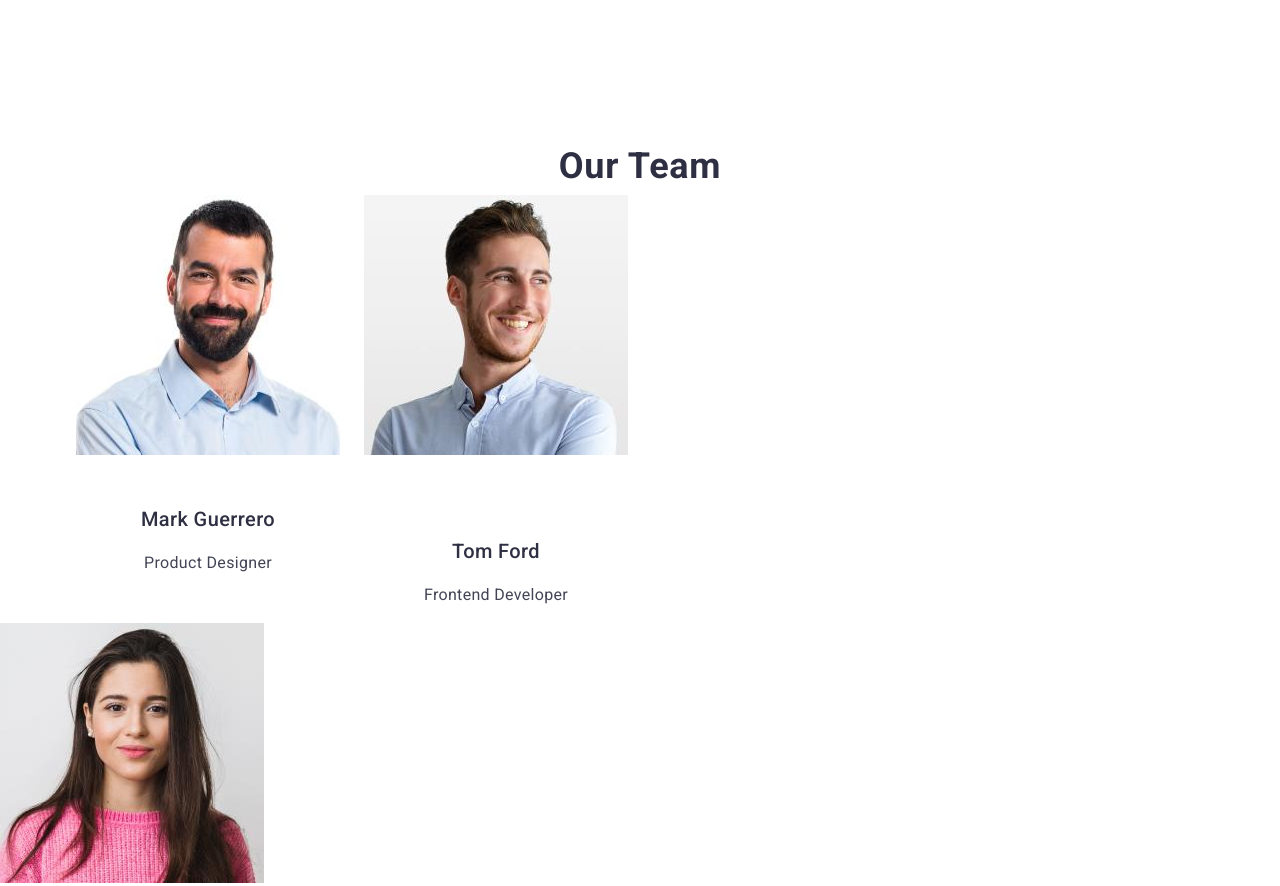
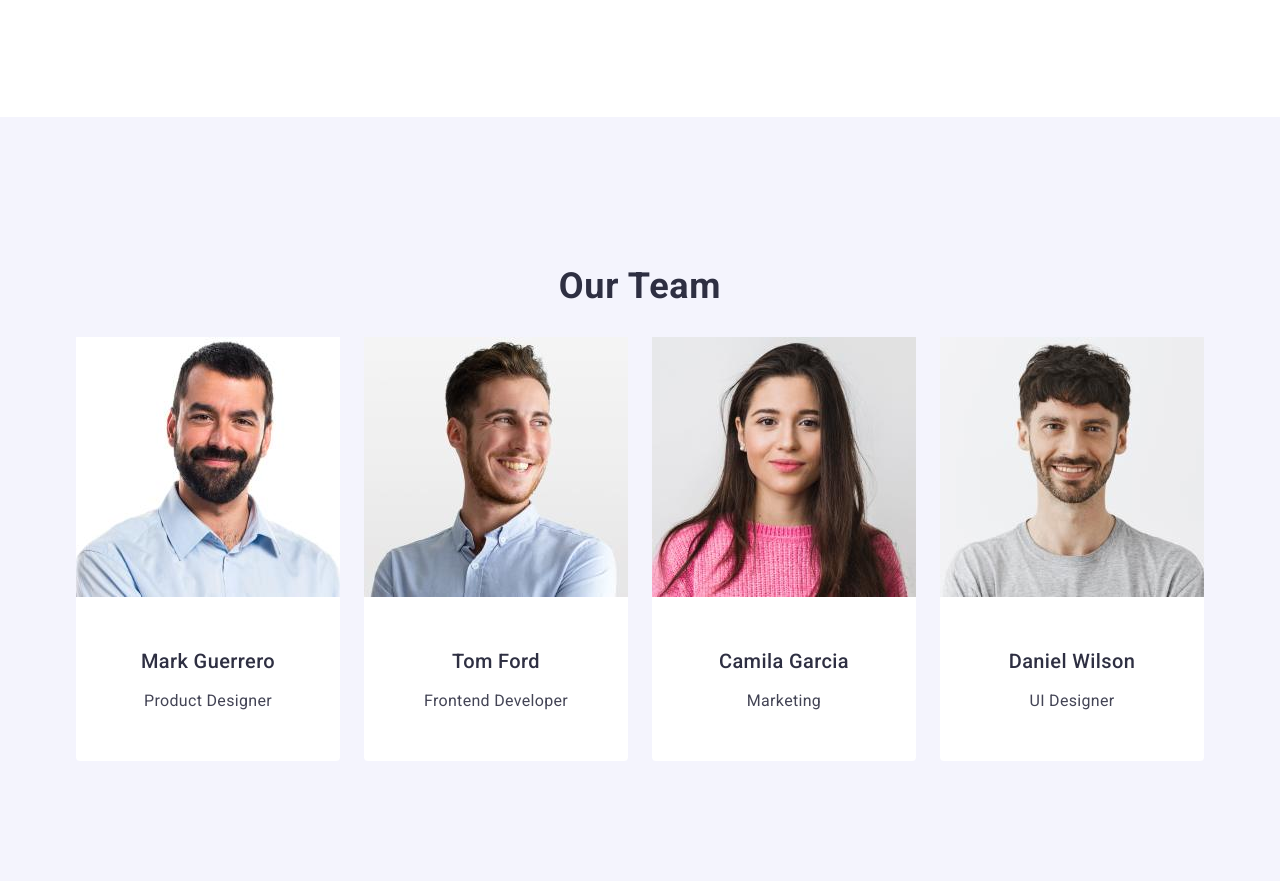
Before and after one commit to abysswaler/goit-markup-hw-03, a plain HTML site: page index.html in a window 1280 px wide. Shown: the part 1344-2230 px from the top of the page. Drawn offline with nearby package versions, Linux system fonts and the light colour scheme.

Commit message:
correct-section

```diff
--- a/css/styles.css
+++ b/css/styles.css
@@ -206,8 +206,8 @@ img {
 
 /* Section 3 */
 .team {
-  background-color: #f4f4fd
-  padding: 120px 0 120px;
+  background-color: #f4f4fd;
+  padding: 120px 0;
 }
 
 .team-item {
@@ -222,9 +222,7 @@ img {
   text-align: center;
   color: #2e2f42;
   text-transform: capitalize;
-  margin-bottom: 72px;
   text-align: center;
-  margin-bottom: 8px;
 }
 
 .team-list {
@@ -234,25 +232,22 @@ img {
 
 .team-item {
   width: calc((100% - 72px) / 4);
+  border-radius: 0px 0px 4px 4px;
 }
 
 .mark {
-  border-radius: 0px 0px 4px 4px;
   padding: 32px 0;
 }
 
 .tom {
-  border-radius: 0px 0px 4px 4px;
   padding: 32px 0;
 }
 
 .daniel {
-  border-radius: 0px 0px 4px 4px;
   padding: 32px 0;
 }
 
 .camila {
-  border-radius: 0px 0px 4px 4px;
   padding: 32px 0;
 }
 
@@ -263,6 +258,8 @@ img {
   letter-spacing: 0.02em;
   text-align: center;
   color: #2e2f42;
+  margin-bottom: 72px;
+  margin-bottom: 8px;
 }
 
 .team-text {
--- a/index.html
+++ b/index.html
@@ -136,7 +136,7 @@
                 width="264"
                 class="team-images"
               />
-                <div class="tom"></div>
+              <div class="tom">
                 <h3 class="team-subtitle">Tom Ford</h3>
                 <p class="team-text">Frontend Developer</p>
               </div>
```
Lines whose indentation alone changed are shown as unchanged.
